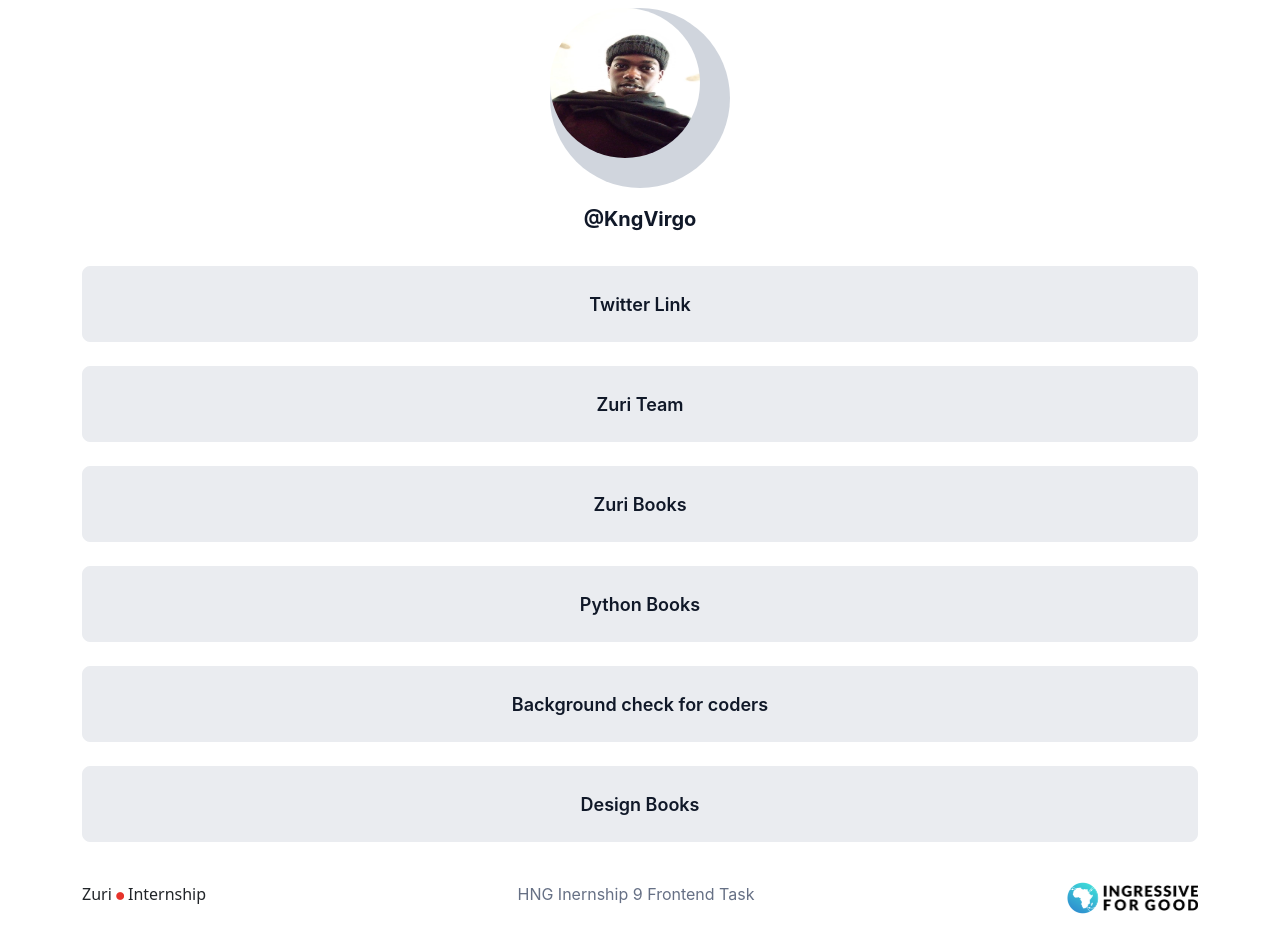
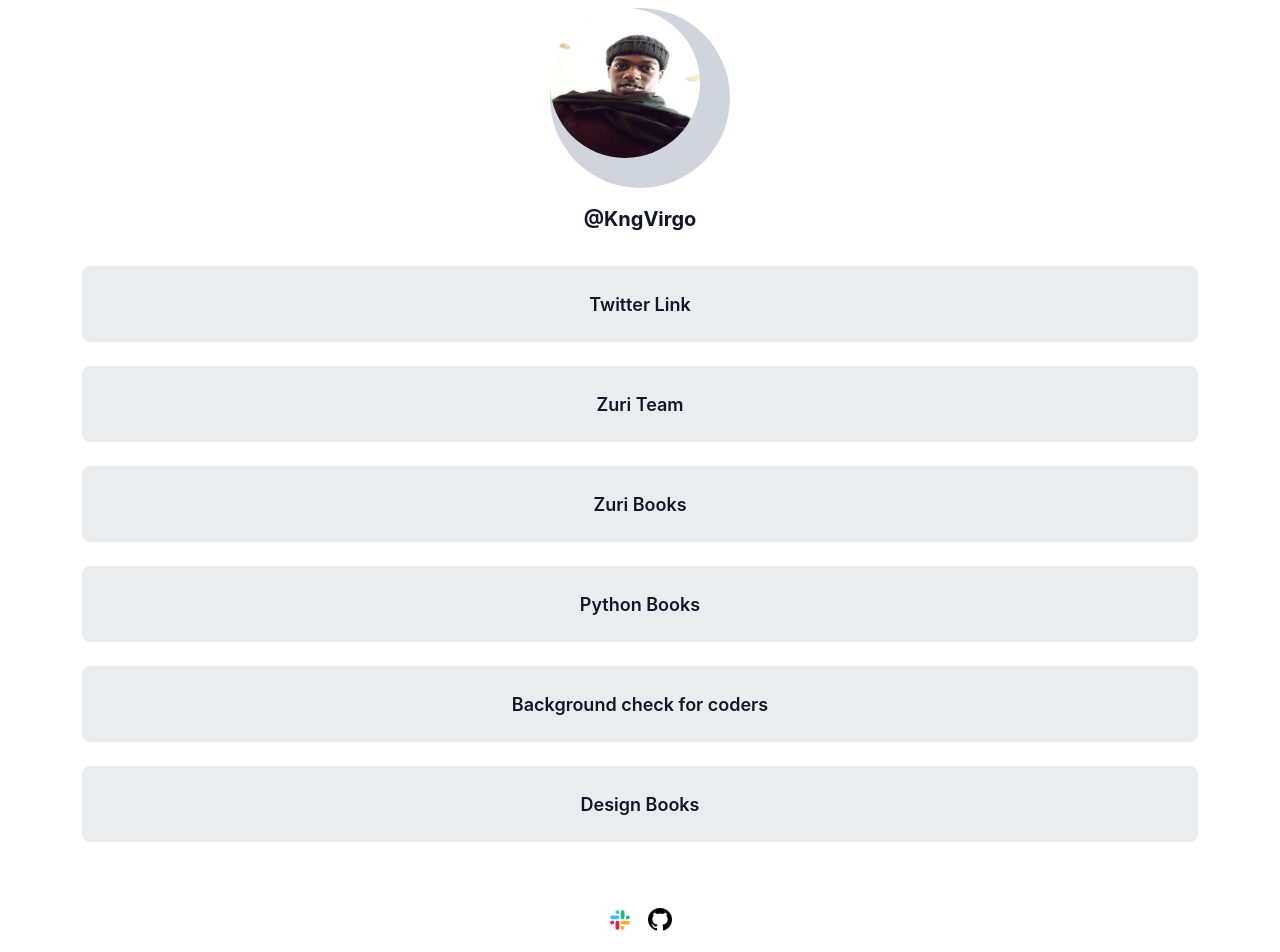
Before and after one commit to Virgold/linkTree, a React (Create React App) app: page / in a window 1280 px wide. Shown: the top 952 px of the page. Built offline with nearby package versions, Linux system fonts and the light colour scheme.

Commit message:
add workplace component

```diff
--- a/src/App.css
+++ b/src/App.css
@@ -62,7 +62,7 @@
   height: 24.74px;
   font-family: 'Inter';
   font-style: normal;
-  font-weight: 700!important;
+  font-weight: 700 !important;
   font-size: 20px;
   line-height: 30px;
 }
@@ -79,6 +79,16 @@
 #logo {
   width: 132.13px;
   height: 32px;
+}
+
+#slackImg {
+  width: 24px;
+  height: 24px;
+}
+
+#socialImg {
+  width: 24px;
+  height: 23.45px;
 }
 
 @media only screen and (max-width: 568px) {
--- a/src/components/Footer.jsx
+++ b/src/components/Footer.jsx
@@ -5,7 +5,7 @@ import vector from '../assets/Vector.png'
 
 function Footer() {
     return (
-        <div className='d-flex flex-row justify-content-between align-items-self gap3 mt-3 py-4'>
+        <div className='d-md-flex flex-row justify-content-between align-items-self gap3 mt-3 py-4 d-none'>
 
             <div className='mainText'>
                Zuri <span><img src={vector} alt="" id='vector'/></span> Internship
--- a/src/components/LinkCard.jsx
+++ b/src/components/LinkCard.jsx
@@ -3,6 +3,7 @@ import { Col, Row } from 'react-bootstrap';
 import Button from 'react-bootstrap/Button';
 import '../App.css'
 import Card from './Cards';
+import Workplace from './Workplace';
 
 function LinkCard() {
     return (
@@ -54,6 +55,7 @@ function LinkCard() {
                         linkRef="book__design"
                     />
                 </Col>
+                <Workplace/>
             </div>
         </>
     )
--- /dev/null
+++ b/src/components/Workplace.jsx
@@ -0,0 +1,20 @@
+import React from 'react';
+import SlackImg from '../assets/slack.png';
+import SocialImg from '../assets/Social icon.png'
+
+function Workplace() {
+  return (
+    <div className='d-md-flex flex-row justify-content-center align-items-self gap-3 mt-3 py-4 d-none'>
+
+    <div className='Slack'>
+       <a href=""><img src={SlackImg} alt="" id='slackImg'/> </a>
+    </div>
+
+    <div className='Github'>
+       <a href=""><img src={SocialImg} alt="" id='socialImg'/></a>
+    </div>
+</div>
+  )
+}
+
+export default Workplace
```
